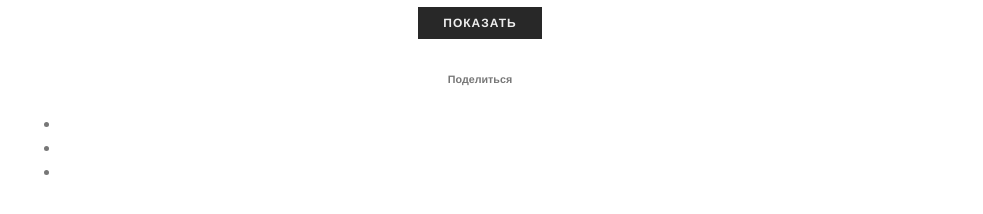
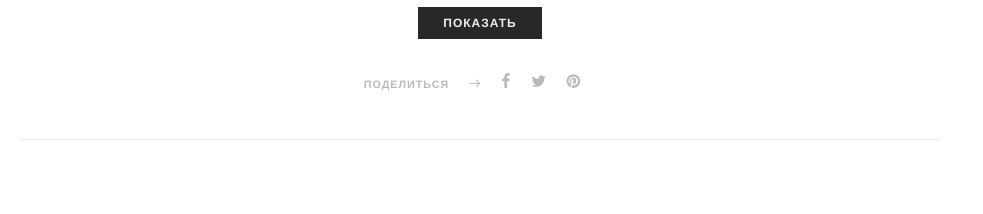
Before and after one commit to back-D/avail, a plain HTML site: page index.html in a window 1280 px wide. Shown: the part 784-998 px from the top of the page, without its empty margins (0-983 px from the left). After the commit the page ends 972 px from the top, so only its background shows below. Drawn offline with nearby package versions, Linux system fonts and the light colour scheme; files whose address does not match are found by name.

Commit message:
add Share buttons

```diff
--- a/css/components.css
+++ b/css/components.css
@@ -148,7 +148,7 @@ a {
     color: #fff;
     background-color: #0052cc;
     border-color: #004ec2;
-    background-image: none;
+
 }
 
 .btn-primary:active:focus,.btn-primary:active:hover {
@@ -176,7 +176,7 @@ a {
 }
 
 [class*=" icon-"] {
-    font-family: icons !important;
+    font-family: 'Icons' !important;
     speak: none;
     font-style: normal;
     font-weight: 400;
@@ -187,6 +187,18 @@ a {
 
 .icon-arrow-right:before {
     content: "\e902";
+}
+
+.icon-facebook:before {
+    content: '\f09a';
+}
+
+.icon-twitter:before {
+    content: '\f099';
+}
+
+.icon-pinterest:before {
+    content: '\f0d2';
 }
 
 a {
@@ -273,3 +285,9 @@ a {
 .post-more {
     margin: 2rem 0;
 }
+
+.post-share .title-share:after {
+    content: '\e902';
+    font-family: 'Icons';
+    margin-left: 16px;
+}
--- a/css/style.css
+++ b/css/style.css
@@ -55,6 +55,7 @@ img {
     display: block;
     text-align: center;
     margin-bottom: 48px;
+    border-bottom: 1px #eceeef solid;
 }
 
 .post-standart h2 {
@@ -143,6 +144,41 @@ img {
 .post-description {}
 
 .post-footer {}
+.post-share {
+    display: inline-block;
+    line-height: 1;
+}
+
+.post-share .title-share {
+    display: inline-block;
+    margin: 0 16px 0 0;
+    color: #bababa;
+    text-transform: uppercase;
+    letter-spacing: 1px;
+}
+
+
+
+.post-share .share-buttons {
+    display: inline-block;
+    list-style-type: none;
+    padding: 0;
+    margin: 0 0 48px 0;
+}
+
+.post-share .share-buttons a:hover {
+    color: #000;
+}
+
+.post-share .share-buttons li {
+    display: inline-block;
+    margin-right: 16px;
+}
+
+.post-share .share-buttons a {
+    color: #bababa;
+
+}
 
 .sidebar {
     position: relative;
--- a/index.html
+++ b/index.html
@@ -81,7 +81,7 @@
                                         </li>
                                         <li>
                                             <a href="#" target="_blank">
-                                                <i class="icon icon-vk"></i>
+                                                <i class="icon icon-pinterest"></i>
                                             </a>
                                         </li>
                                     </ul>
```
